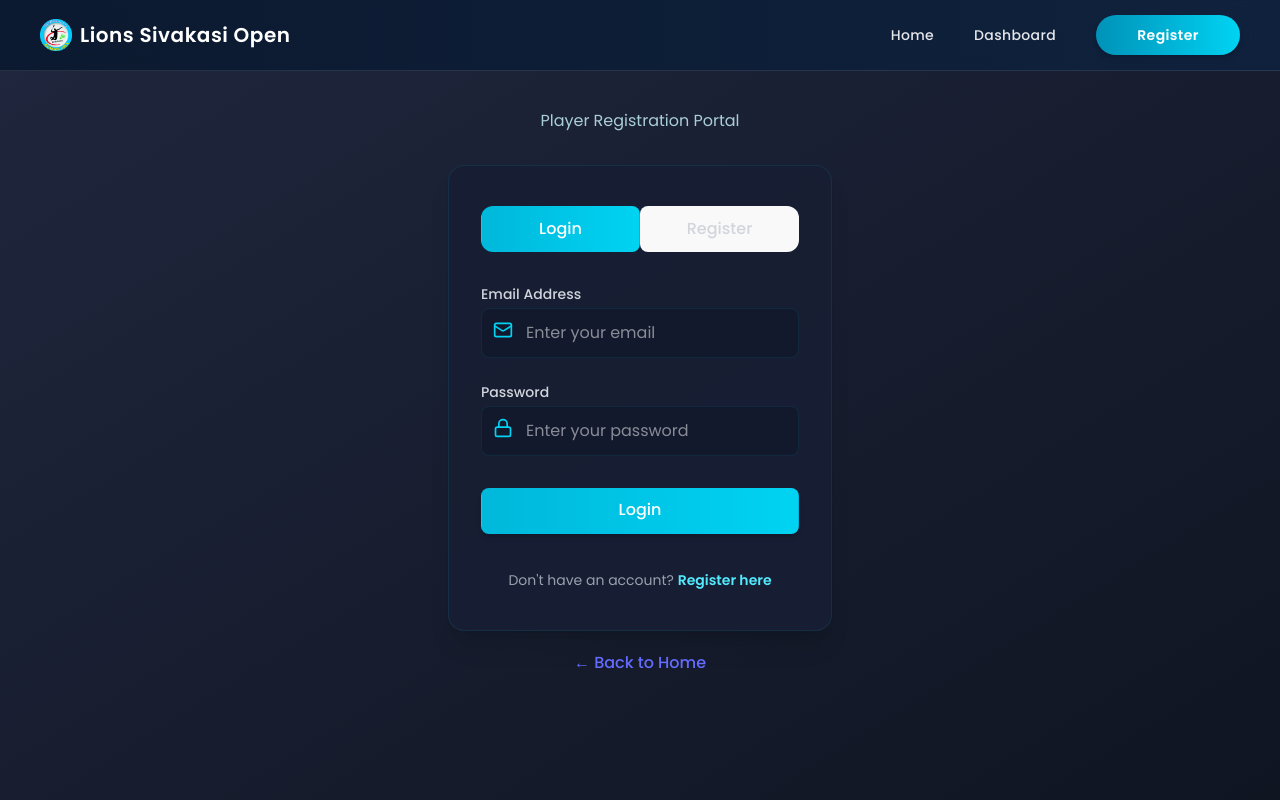
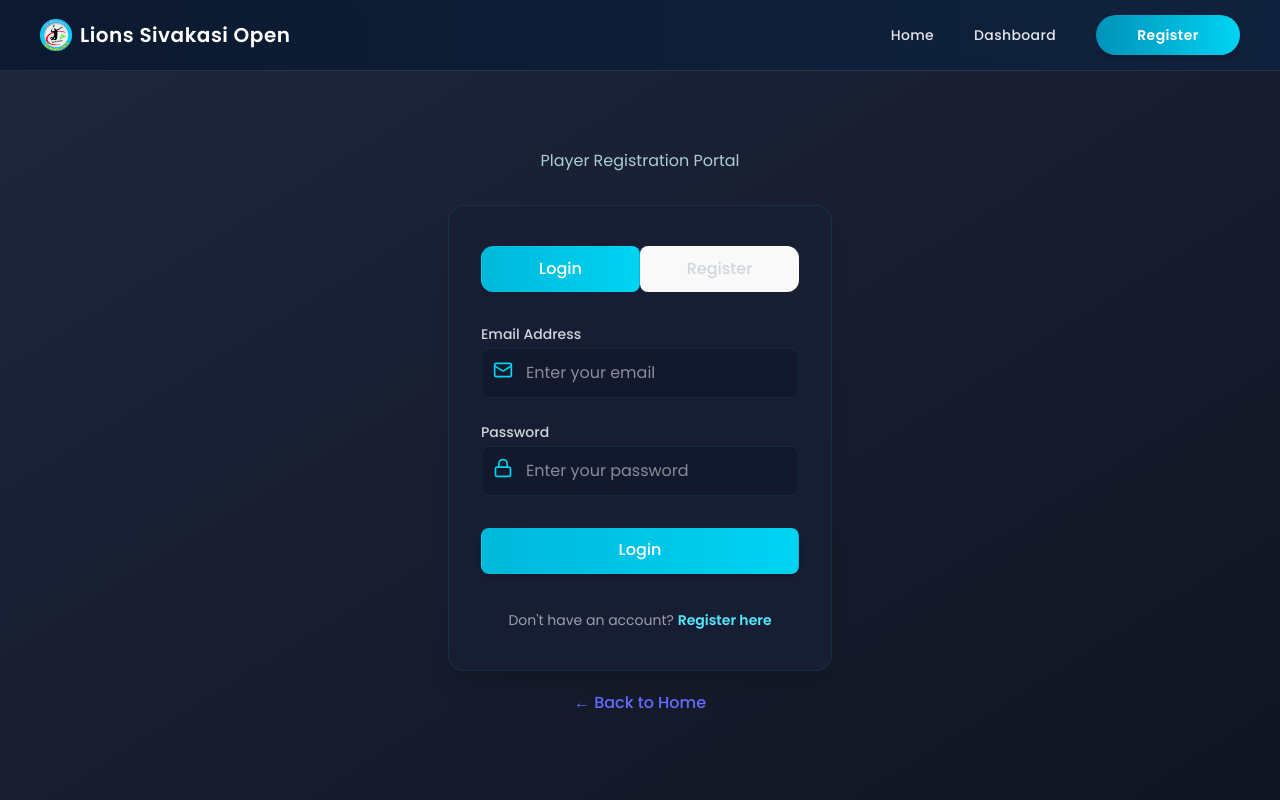
Before and after one commit to Harish-Prabhu-Developer/Lions_Sivakasi_Opens_Web_Tournament, a React (Vite) app in the folder Player_App/: page /register in a window 1280 px wide. Shown: the top 800 px of the page. Built offline with nearby package versions, Linux system fonts and the light colour scheme.

Commit message:
Designed the Player App Home Pages

```diff
--- a/Player_App/src/components/Sections/CallToAction.jsx
+++ b/Player_App/src/components/Sections/CallToAction.jsx
@@ -1,7 +1,7 @@
 // CallToAction.jsx
 import React from "react";
 import { Trophy } from "lucide-react";
-
+import {Link} from "react-router-dom";
 const CallToAction = () => (
   <>
     <style>{`
@@ -27,11 +27,11 @@ const CallToAction = () => (
           </div>
         </div>
         <div className="mt-8 md:mt-0 flex-shrink-0">
-          <a href="/register">
+          <Link to="/register">
             <button className="px-9 py-4 rounded-full bg-gradient-to-r from-cyan-500 via-sky-400 to-indigo-500 font-semibold text-white shadow-lg shadow-cyan-400/30 hover:scale-105 hover:bg-cyan-600 transition duration-300 focus:outline-none">
               Register Now
             </button>
-          </a>
+          </Link>
         </div>
       </div>
     </section>
--- a/Player_App/src/pages/RegisterPage.jsx
+++ b/Player_App/src/pages/RegisterPage.jsx
@@ -6,7 +6,7 @@ const RegisterPage = () => {
   const [activeTab, setActiveTab] = useState("login");
 
   return (
-    <div className="min-h-screen flex flex-col items-center justify-center bg-gradient-to-br from-[#20273e] to-[#101522] px-2">
+    <div className="min-h-screen flex flex-col items-center pt-20 justify-center bg-gradient-to-br from-[#20273e] to-[#101522] px-2">
 
       <span className="text-md text-cyan-100 mb-8 opacity-80">Player Registration Portal</span>
 
```
